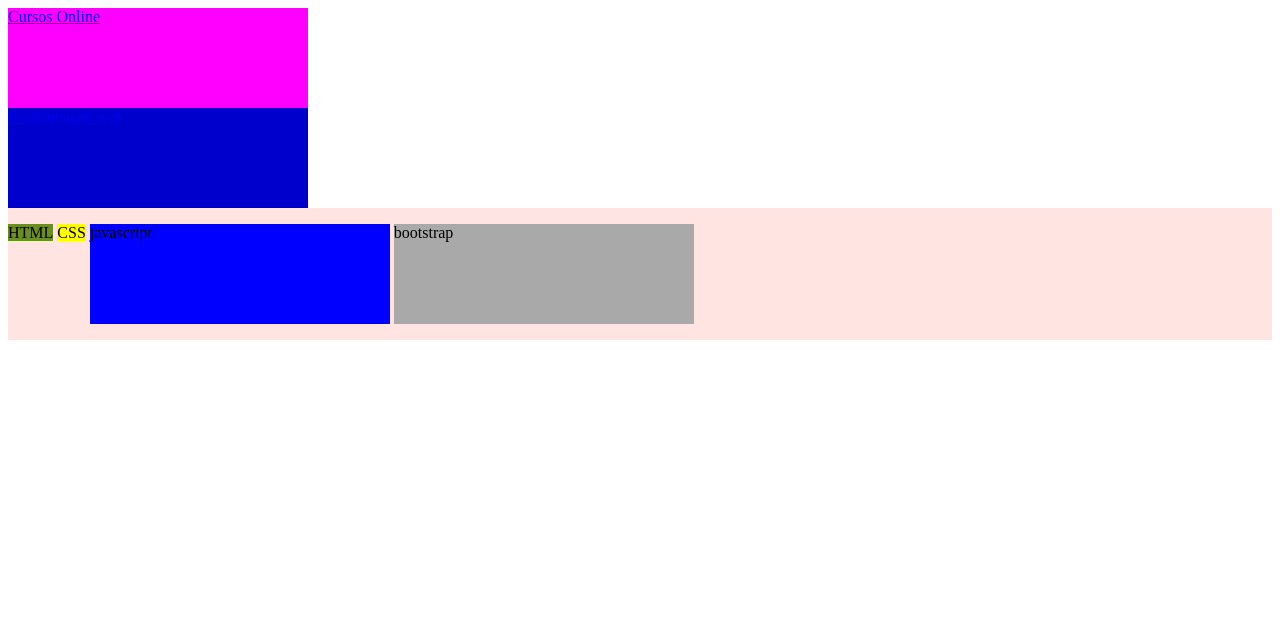
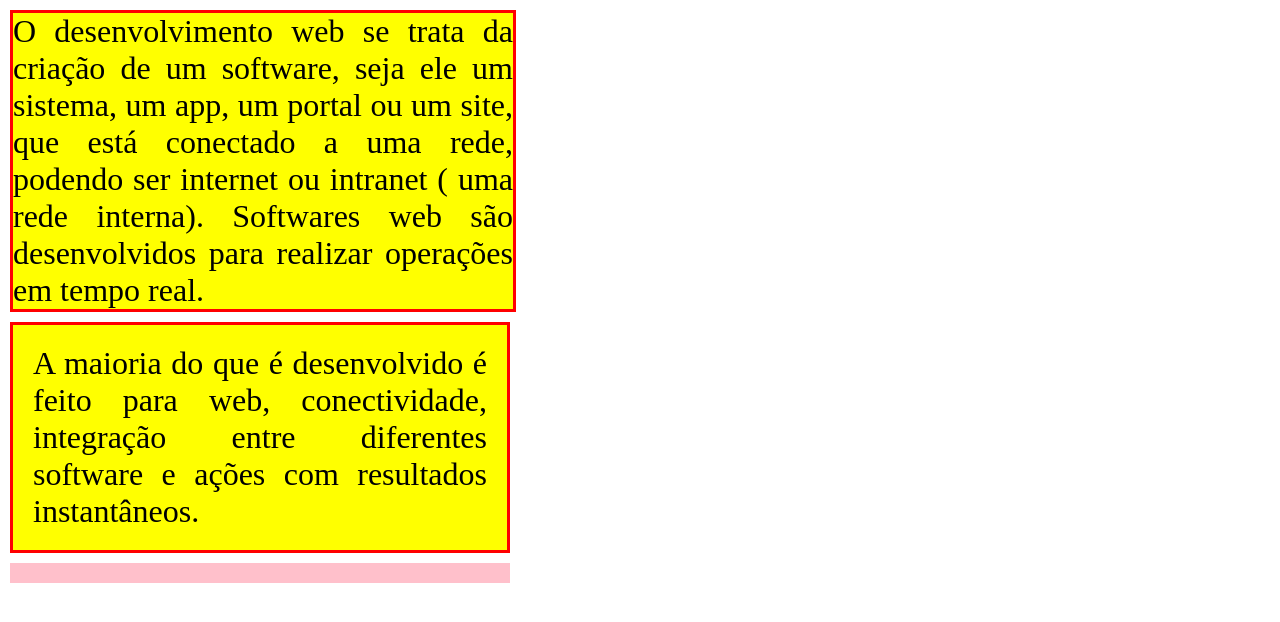
Before and after one commit to juliobudiski/web-aula11, a plain HTML site: page index.html in a window 1280 px wide. Drawn offline with Linux system fonts and the light colour scheme.

Commit message:
padding e box-sizing
aula 11 continuação, alterando padding e box-sizing.

```diff
--- a/index.html
+++ b/index.html
@@ -7,7 +7,8 @@
     <title>Document</title>
 </head>
 <body>
-    <a href="#" id="cursos">Cursos Online</a>
+    <!--
+        <a href="#" id="cursos">Cursos Online</a>
     <a href="#" id="web">Programação web</a>
 
     <div class="box">
@@ -16,6 +17,15 @@
     <p class="java">javascript</p>
     <p class="bootstrap">bootstrap</p>
     </div>
+    -->
+    <p class="frase1"> O desenvolvimento web se trata da criação de um software, seja ele um sistema,
+        um app, um portal ou um site, que está conectado a uma rede, podendo ser internet ou intranet (
+            uma rede interna). Softwares web são desenvolvidos para realizar operações em tempo real.</p>
+
+    <p class="frase2"> A maioria do que é desenvolvido é feito para web, conectividade, integração entre
+        diferentes software e ações com resultados instantâneos.</p>
+
+    <p class="referencias"></p>
 
 </body>
 </html>
--- a/style.css
+++ b/style.css
@@ -1,3 +1,4 @@
+/*
 #cursos{
     background-color: fuchsia;
 }
@@ -37,4 +38,37 @@
     display: inline-block;
     width: 300px;
     height: 100px;
+} */
+
+body{
+    font-size: 32px;
+    margin: 0;
 }
+.frase1, .frase2, .referencias{
+    text-align: justify;
+    width: 500px;
+    background-color: yellow;
+}
+
+p{
+    margin: 10px;
+}
+
+.referencias{
+    background-color: pink;
+    height: 20px;
+}
+
+.frase1{
+    border: 3px solid red;
+}
+
+.frase2{
+    box-sizing: border-box;
+    border: 3px solid red;
+    padding: 20px;
+}
+
+padding: 20px;
+margin: 0 auto;
+border: 3px solid red;
```
